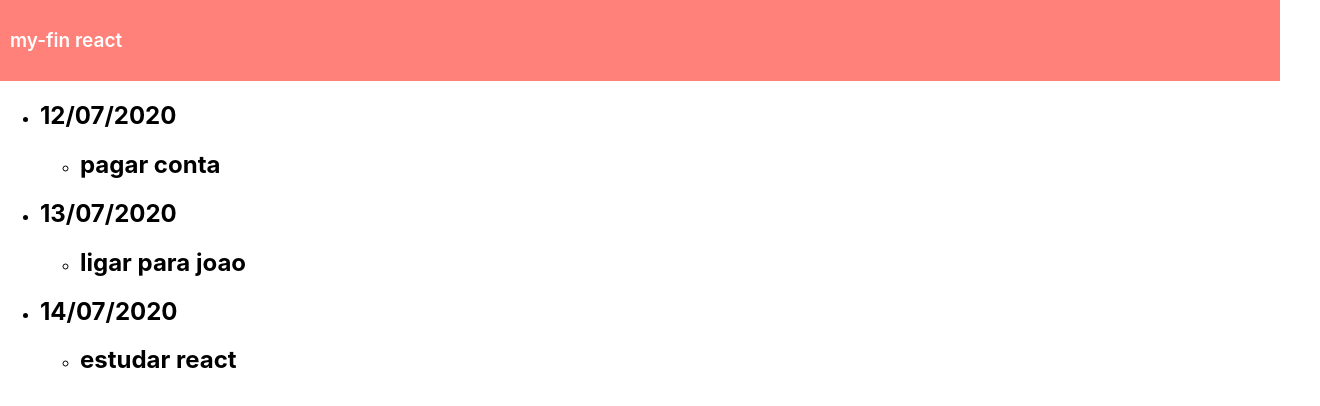
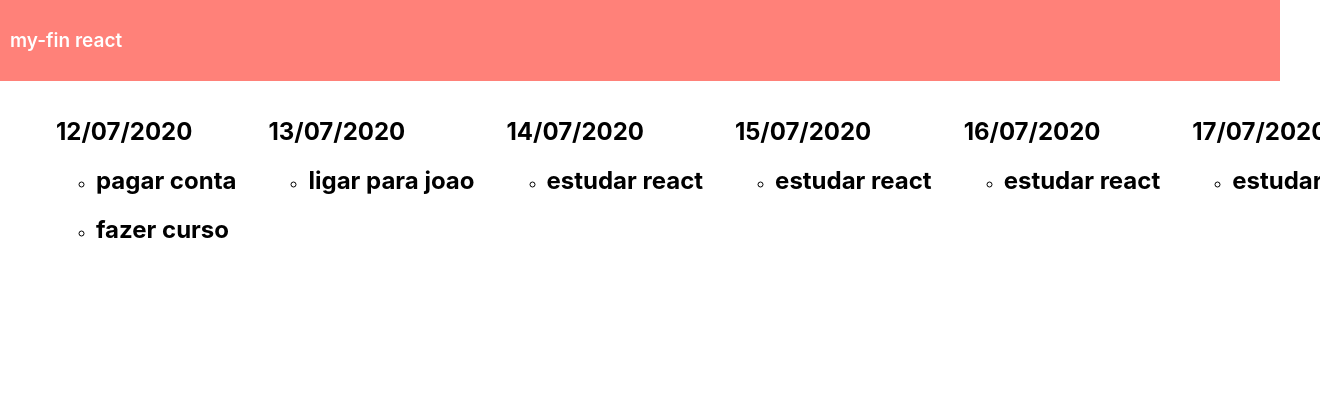
Before and after one commit to ltreze/myfin-front, a React (Create React App) app: page / in a window 1280 px wide. Shown: the top 406 px of the page, 1320 px wide, since content can reach past the window. Built offline with nearby package versions, Linux system fonts and the light colour scheme.

Commit message:
week styles and others

```diff
--- a/src/day.js
+++ b/src/day.js
@@ -6,7 +6,7 @@ function formatDate(day){
 }
 
 const Day = ({ day }) => (
-  <div>
+  <div style={{display: "block", padding: 16}}>
     <h2>{formatDate(day)}</h2>
       <ul>
         {day.cards.map(item => (
--- a/src/home.js
+++ b/src/home.js
@@ -26,9 +26,14 @@ class Home extends React.Component {
 
   async getDays() {
     const days = [
-      { day: 12, month: 7, year: 2020, cards:[ { description: "pagar conta"} ] },
+      { day: 12, month: 7, year: 2020, cards:[ { description: "pagar conta"}, { description: "fazer curso"} ] },
       { day: 13, month: 7, year: 2020, cards:[ { description: "ligar para joao"} ] },
-      { day: 14, month: 7, year: 2020, cards:[ { description: "estudar react"} ] }];
+      { day: 14, month: 7, year: 2020, cards:[ { description: "estudar react"} ] },
+      { day: 15, month: 7, year: 2020, cards:[ { description: "estudar react"} ] },
+      { day: 16, month: 7, year: 2020, cards:[ { description: "estudar react"} ] },
+      { day: 17, month: 7, year: 2020, cards:[ { description: "estudar react"} ] },
+      { day: 18, month: 7, year: 2020, cards:[ { description: "estudar react"} ] }
+    ];
 
     this.setState({ days: [...days], loading: false });
   }
--- a/src/week.js
+++ b/src/week.js
@@ -2,9 +2,17 @@ import React from "react";
 import Day from "./day"
 
 const Week = ({ days }) => (
-  <ul>
+  <ul style={{
+    display: "inline-block",
+    overflow: "auto",
+    overflowY: "hidden",
+    maxWidth: "100%",
+    margin: "0 0 1em",
+    whiteSpace: "nowrap"}}>
     {days.map(item => (
-      <li><Day day={item}/></li>
+      <li style={{verticalAlign: "top", display: "inline-block"}}>
+        <Day day={item}/>
+      </li>
     ))}
   </ul>
 );
```
